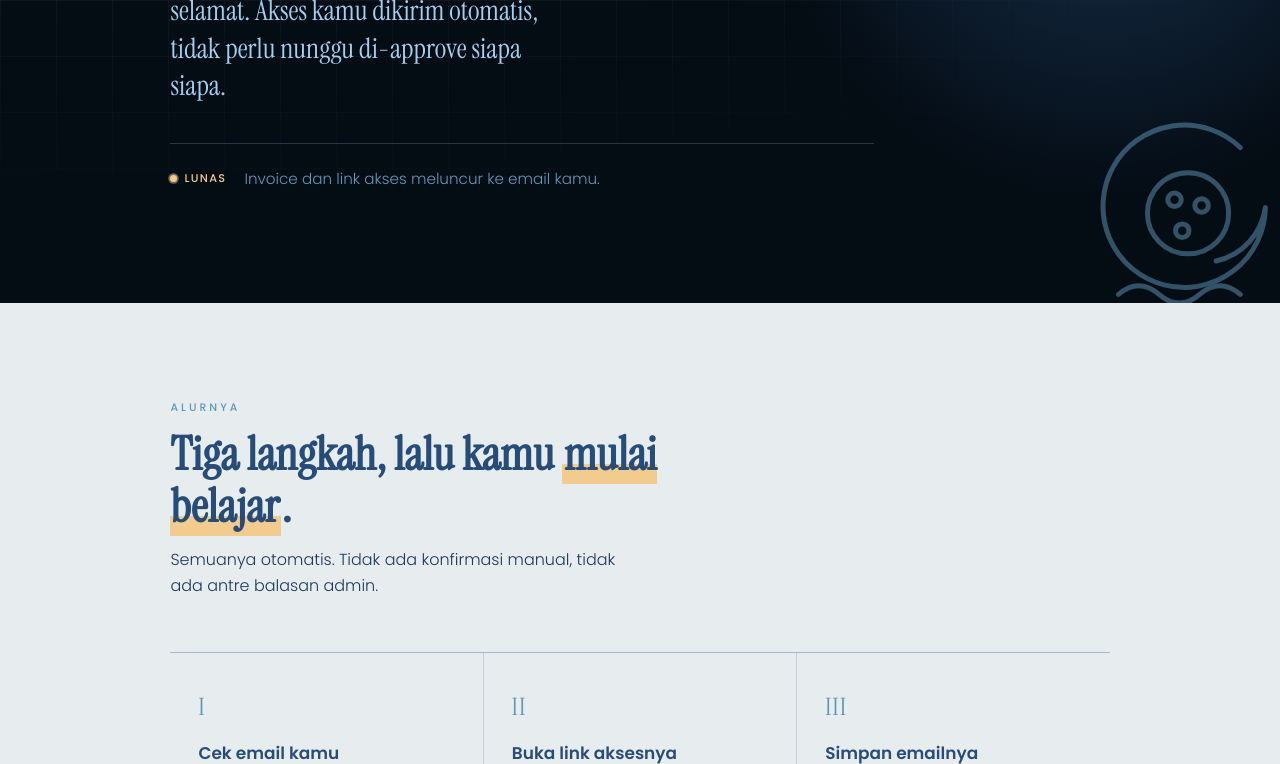
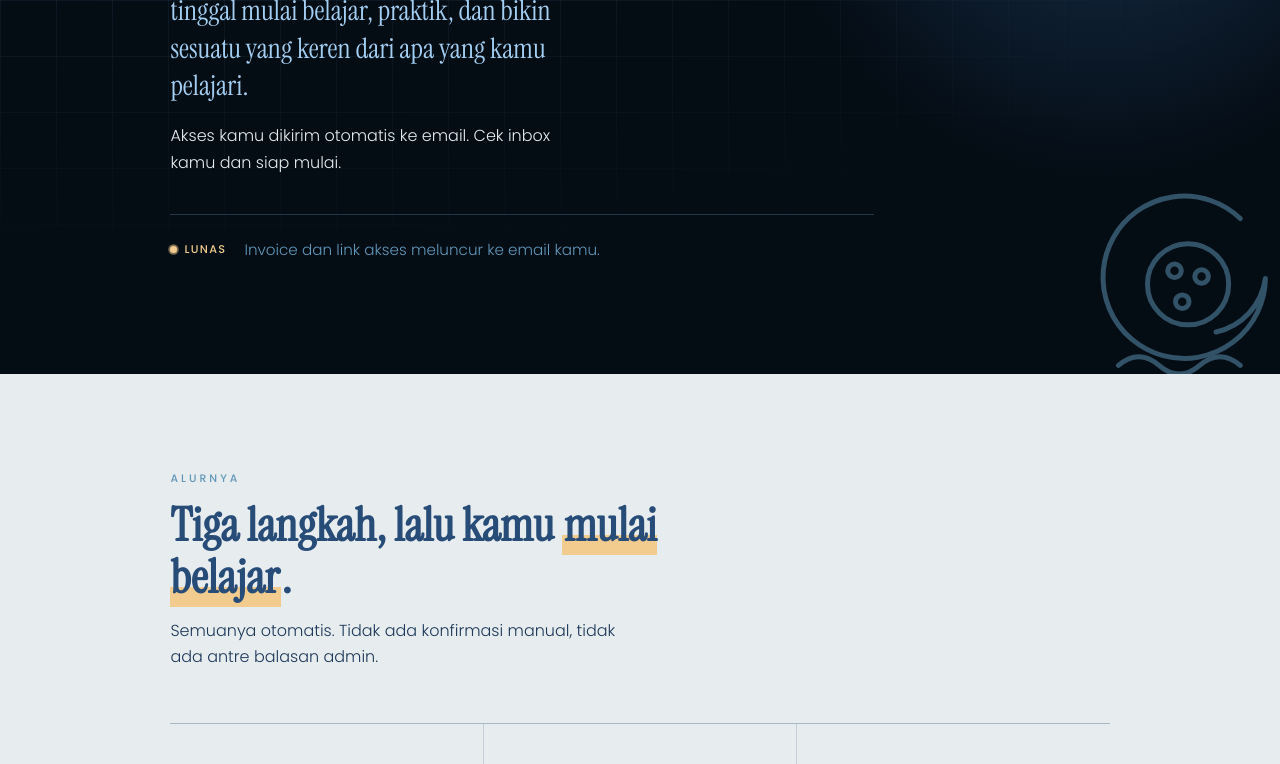
Before and after one commit to moonfatstudio/thank-you, a plain HTML site: page index.html in a window 1280 px wide. Shown: the part 336-1100 px from the top of the page. Drawn offline with Linux system fonts and the light colour scheme; a web font is replaced by a local one.

Commit message:
Add hero note section and update content

```diff
--- a/index.html
+++ b/index.html
@@ -102,7 +102,7 @@ body{overflow-x:hidden}
   pointer-events:none;
 }
 .hero__inner{position:relative}
-.hero__title,.hero__lede,.hero__meta{max-width:44rem}
+.hero__title,.hero__lede,.hero__note,.hero__meta{max-width:44rem}
 
 .hero .eyebrow{color:var(--azureish);display:flex;align-items:center;gap:12px}
 .hero .eyebrow::after{content:"";flex:1;height:1px;background:rgba(163,206,241,.35);max-width:96px}
@@ -122,6 +122,14 @@ body{overflow-x:hidden}
   line-height:1.35;
   color:var(--azureish);
   max-width:30ch;
+}
+
+.hero__note{
+  margin-top:18px;
+  font-size:1rem;
+  color:var(--snow-cream);
+  opacity:.82;
+  max-width:42ch;
 }
 
 /* baris status di bawah hero */
@@ -291,6 +299,7 @@ body{overflow-x:hidden}
 @media(max-width:640px){
   .hero__title{font-size:clamp(3.6rem,22vw,6rem)}
   .hero__lede{font-size:1.12rem;max-width:none}
+  .hero__note{font-size:.95rem;margin-top:14px;max-width:none}
   .hero__meta{
     flex-direction:column;align-items:flex-start;gap:8px;
     margin-top:26px;padding-top:18px;font-size:.9rem;line-height:1.55;
@@ -340,8 +349,9 @@ body{overflow-x:hidden}
   <div class="wrap hero__inner">
     <p class="eyebrow reveal" style="--i:0">Pembayaran terkonfirmasi</p>
     <h1 class="hero__title reveal" style="--i:1">Beres<span class="dot">.</span></h1>
-    <p class="hero__lede reveal" style="--i:2">Duitmu sudah mendarat dengan selamat. Akses kamu dikirim otomatis, tidak perlu nunggu di-approve siapa siapa.</p>
-    <p class="hero__meta reveal" style="--i:3">
+    <p class="hero__lede reveal" style="--i:2">Kamu udah resmi masuk. Sekarang tinggal mulai belajar, praktik, dan bikin sesuatu yang keren dari apa yang kamu pelajari.</p>
+    <p class="hero__note reveal" style="--i:3">Akses kamu dikirim otomatis ke email. Cek inbox kamu dan siap mulai.</p>
+    <p class="hero__meta reveal" style="--i:4">
       <span class="status"><i></i>Lunas</span>
       Invoice dan link akses meluncur ke email kamu.
     </p>
```
